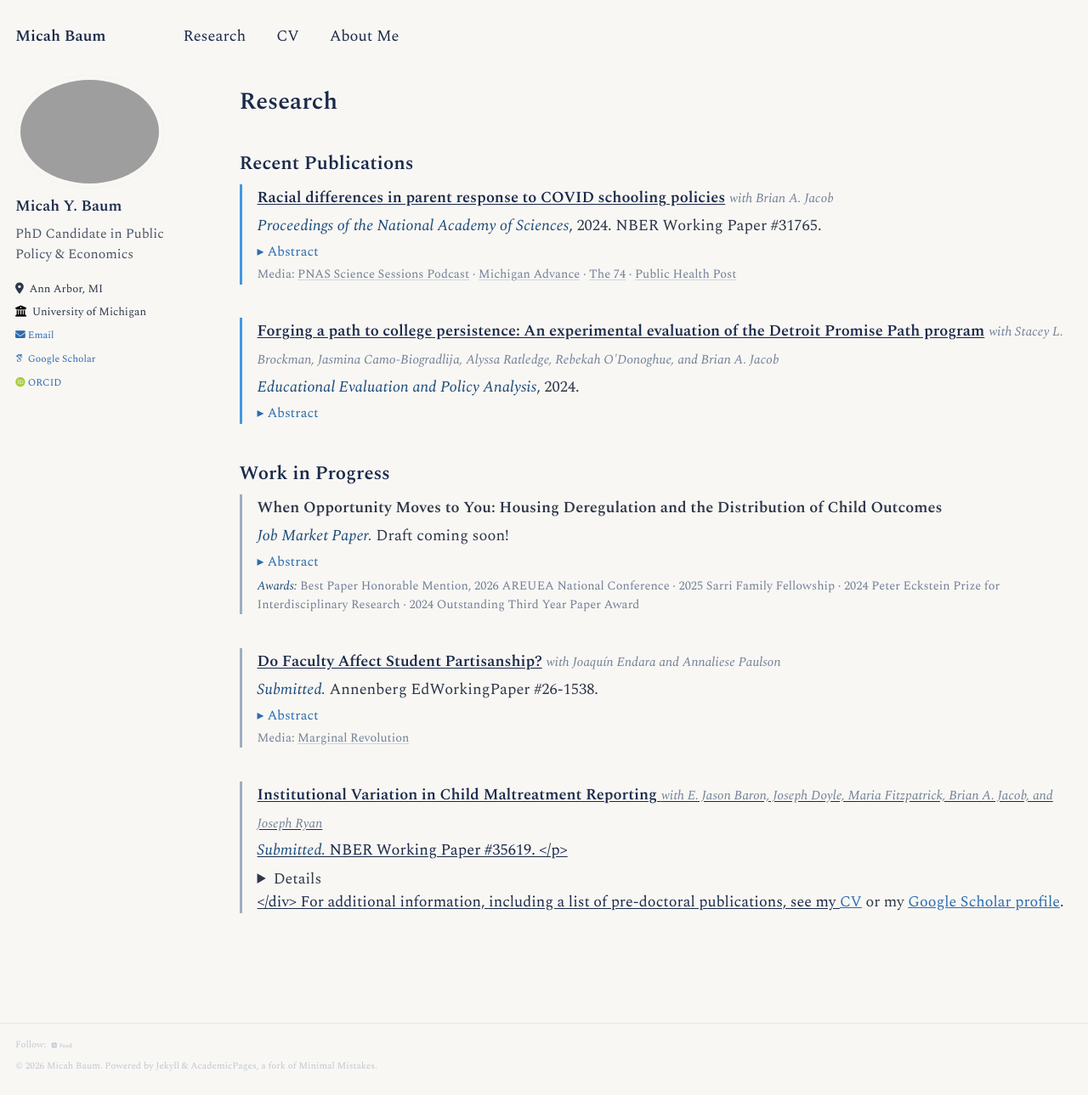
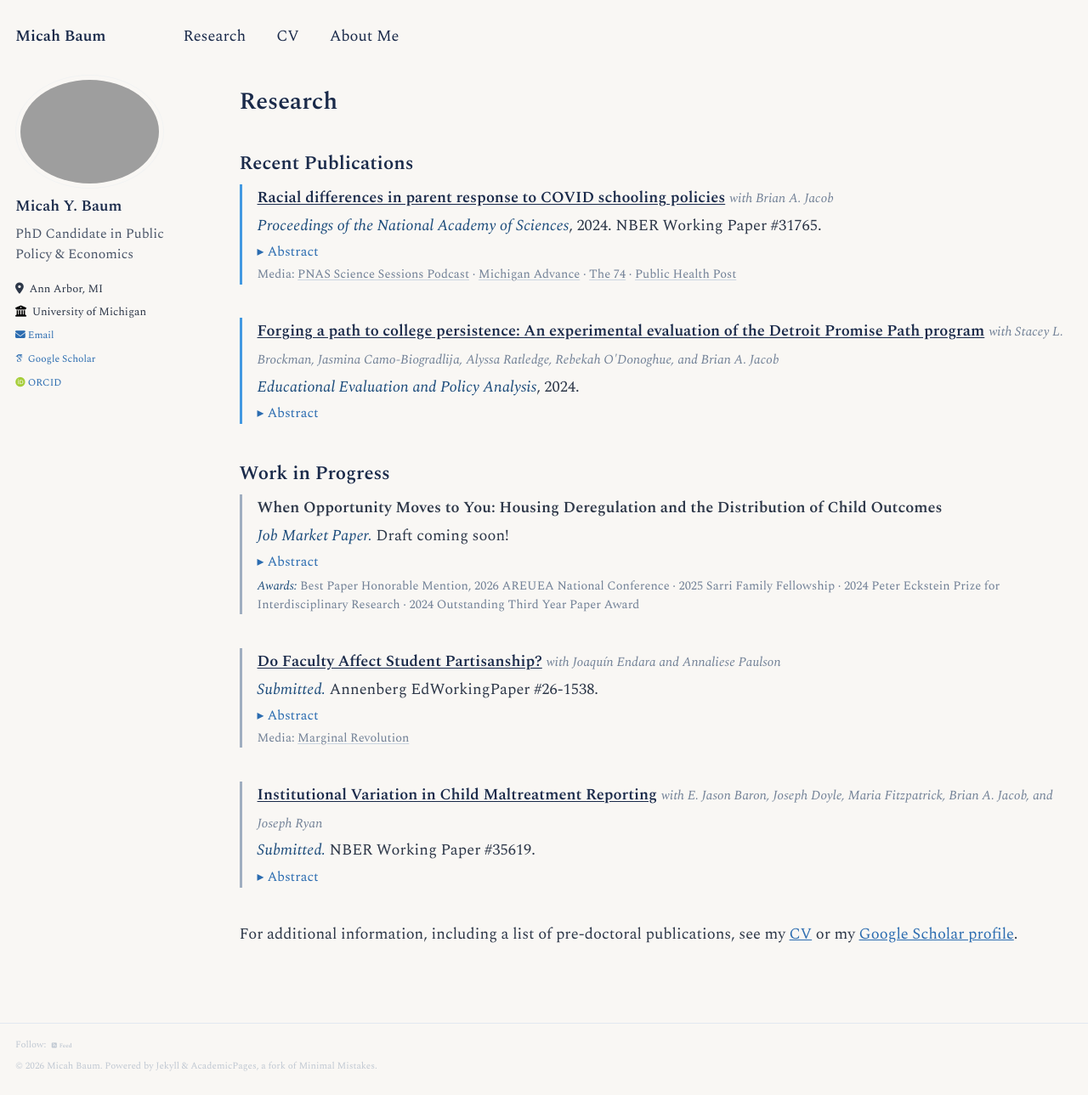
Before and after one commit to micah-baum/micah-baum.github.io, a Jekyll site: the page built from _pages/research.md, in a window 1280 px wide and 1289 px high. Shown: the whole window at 85% size. Built offline with Jekyll 4.4.1, drawn with Linux system fonts in a browser that asks for light colours; some web fonts are replaced.

Commit message:
Fix unclosed anchor tag on maltreatment reporting paper card
Co-Authored-By: Claude Opus 5 <noreply@anthropic.com>

```diff
--- a/_pages/research.md
+++ b/_pages/research.md
@@ -138,7 +138,7 @@ author_profile: true
 </div>
 
 <div class="paper-card paper-card--wip">
-<p><a href="https://micah-baum.github.io/files/baron-baum-et-al-nber-w35619-2026.pdf" target="_blank" class="paper-title-link"><strong>Institutional Variation in Child Maltreatment Reporting</strong> <span class="coauthors">with E. Jason Baron, Joseph Doyle, Maria Fitzpatrick, Brian A. Jacob, and Joseph Ryan</span><br>
+<p><a href="https://micah-baum.github.io/files/baron-baum-et-al-nber-w35619-2026.pdf" target="_blank" class="paper-title-link"><strong>Institutional Variation in Child Maltreatment Reporting</strong></a> <span class="coauthors">with E. Jason Baron, Joseph Doyle, Maria Fitzpatrick, Brian A. Jacob, and Joseph Ryan</span><br>
 <span class="journal-name">Submitted.</span> NBER Working Paper #35619. </p>
 <details class="paper-abstract">
 <summary>Abstract</summary>
```
